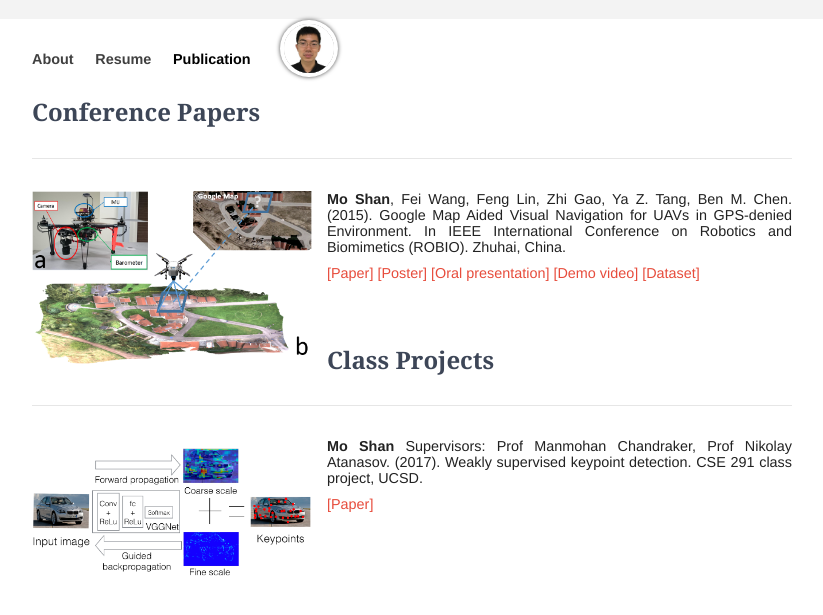
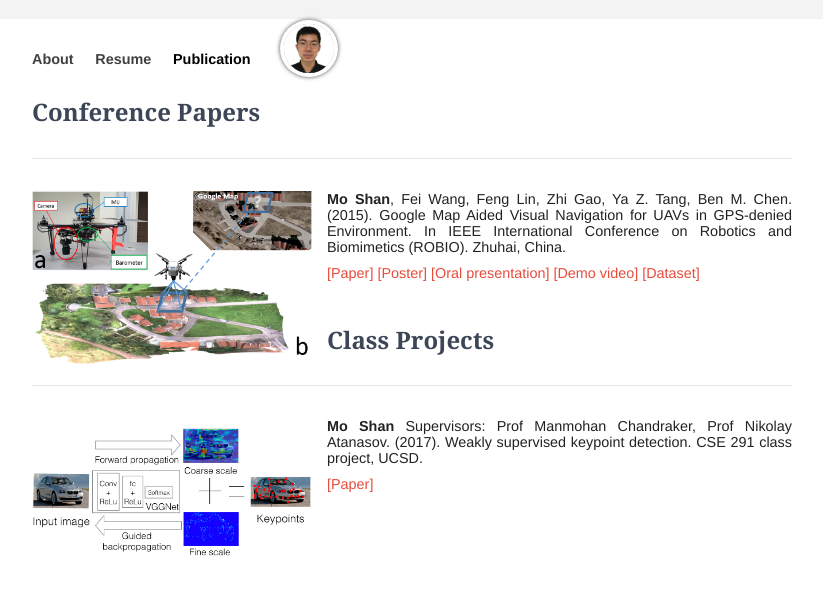
Before and after one commit to moshanATucsd/moshanATucsd.github.io, a Jekyll site: the page built from publication/index.html, in a window 1280 px wide. Shown: the top 615 px of the page, without its empty margins (228-1051 px from the left). Built offline with Jekyll 4.4.1, drawn with Linux system fonts in a browser that asks for light colours; nearby versions of some CDN libraries.

```diff
--- a/publication/index.html
+++ b/publication/index.html
@@ -25,9 +25,9 @@ category: publication
      <a href="https://www.youtube.com/watch?v=nGkQ-aSxugM">[Demo video]</a>
      <a href="https://github.com/shanmo/IMAV2014-Dataset">[Dataset]</a>
      </p>
-<br></br>
 
-<h2>Class Projects</h2>
+
+<h2><br/>Class Projects</h2>
 <div class="spacer"></div>
 
     <p>
```
